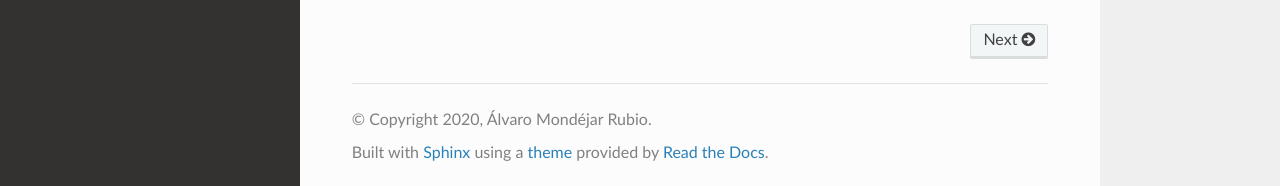
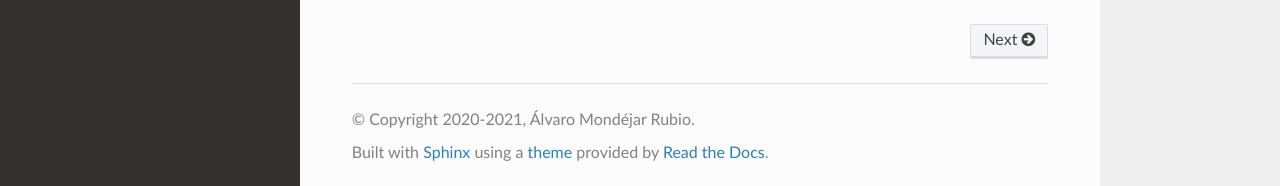
Before and after one commit to mondeja/hunspellcheck, a Sphinx documentation site: the page built from docs/index.rst, in a window 1280 px wide and 1078 px high. Shown: the part 889-1075 px from the top of the window. Built offline with Sphinx 7.4.7 and the Read the Docs theme 2.0.0, drawn with Linux system fonts in a browser that asks for light colours.

Commit message:
docs(license): update copyright year(s)

```diff
--- a/docs/conf.py
+++ b/docs/conf.py
@@ -12,7 +12,7 @@ sys.path.insert(0, os.path.abspath(".."))
 # -- Project information -----------------------------------------------------
 project = "hunspellcheck"
 author = "Álvaro Mondéjar Rubio"
-copyright = f"2020, {author}"
+copyright = f"2020-2021, {author}"
 
 # -- General configuration ---------------------------------------------------
 
```
